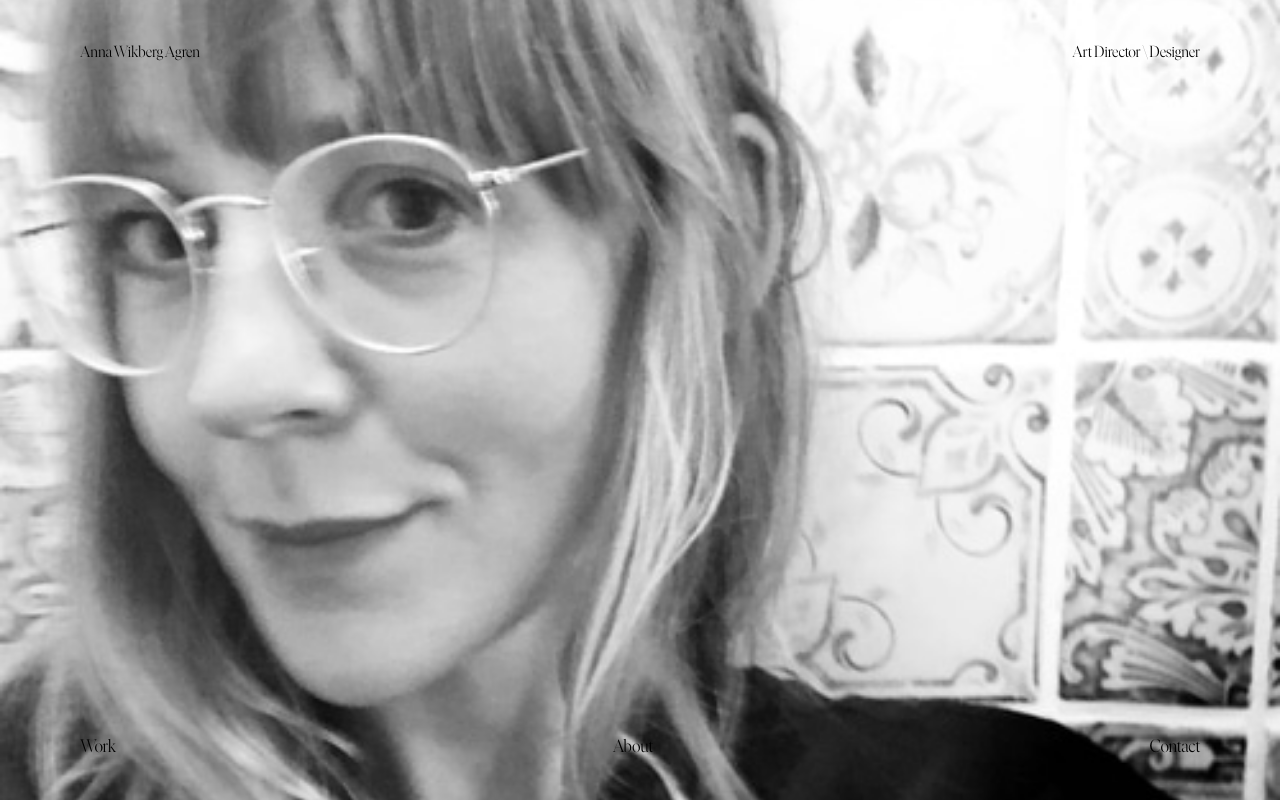
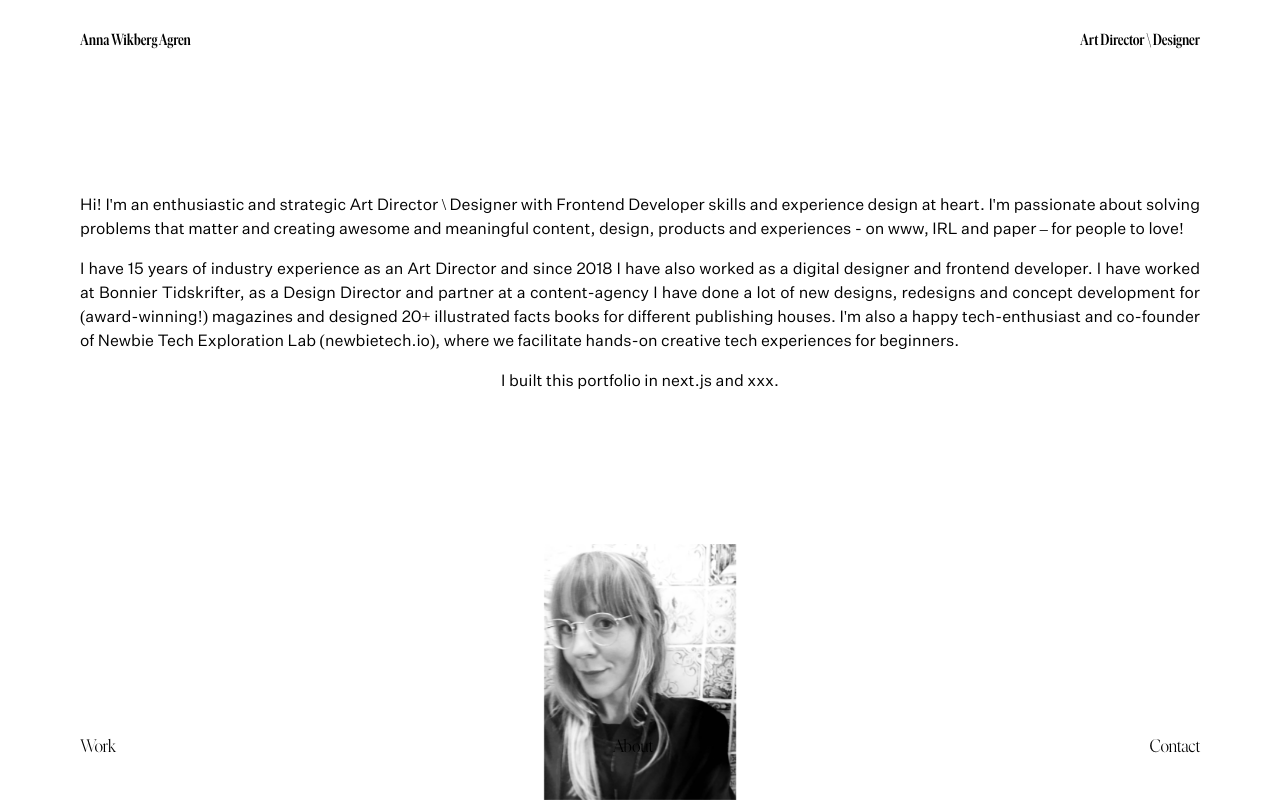
Before and after one commit to annaawgren/newportfolio, a Next.js app in the folder new_portfolio/: page /about in a window 1280 px wide. Shown: the top 800 px of the page. Built offline with nearby package versions, Linux system fonts and the light colour scheme; what tailwindcss-fluid would draw is missing.

Commit message:
about page things

```diff
--- a/new_portfolio/components/Header.js
+++ b/new_portfolio/components/Header.js
@@ -2,14 +2,14 @@ import Link from "next/link";
 
 export default function Header() {
   return (
-    <header className="w-full flex flex-row items-center justify-center px-5 md:px-10 lg:px-20 z-10 sticky top-0 pt-8 pb-8">
+    <header className="w-full flex flex-row items-center justify-center px-5 md:px-10 lg:px-20 z-20 fixed top-0 h-20">
       <Link href="/">
         <a className="flex flex-row items-center justify-between w-full">
-          <p className="ivar-light text-md block leading-10">
+          <p className="ivar-heading text-md block leading-10">
             Anna Wikberg Agren
           </p>
 
-          <p className="ivar-light text-md block">Art Director \ Designer</p>
+          <p className="ivar-heading text-md block">Art Director \ Designer</p>
         </a>
       </Link>
 
--- a/new_portfolio/components/layout.js
+++ b/new_portfolio/components/layout.js
@@ -18,18 +18,6 @@ export default function Layout({ children }) {
             font-family: "Ivar-fine-light-italic";
             src: url("/fonts/IvarFine-lightItalic.woff") format("woff"),
               url("/fonts/IvarFine-lightItalic.otf") format("otf");
-          }
-          @font-face {
-            font-family: "Soehne-buch";
-            src: url("/fonts/soehne-breit-test-buch.woff") format("woff"),
-              url("/fonts/SöhneBreitTest-Buch.otf") format("otf");
-          }
-
-          @font-face {
-            font-family: "Soehne-drei";
-            src: url("/fonts/soehne-breit-test-dreiviertelfett.woff")
-                format("woff"),
-              url("/fonts/SöhneBreitTest-Dreiviretelfett.otf") format("otf");
           }
 
           @font-face {
@@ -62,12 +50,6 @@ export default function Layout({ children }) {
             font-size: 16px;
           }
 
-          .soehne-heading {
-            font-family: "Soehne-drei";
-          }
-          .soehne-light {
-            font-family: "Soehne-buch";
-          }
           .ivar-heading {
             font-family: "Ivar-display";
           }
--- a/new_portfolio/components/navlinks.js
+++ b/new_portfolio/components/navlinks.js
@@ -5,17 +5,17 @@ export default function Navlinks() {
     <React.Fragment>
       <div className="flex flex-row justify-between w-full px-5 md:px-10 lg:px-20 pb-10 fixed bottom-0 z-50">
         <Link href="/work">
-          <a className="ivar-light hover:text-gray-200 block bg-blue text-lg">
+          <a className="ivar-light hover:text-gradient-to-r from-primary via-secondary to-danger block bg-blue text-lg">
             Work
           </a>
         </Link>
         <Link href="/about">
-          <a className="ivar-light hover:text-gray-200 block bg-blue text-lg">
+          <a className="ivar-light hover:text-gradient-to-r from-primary via-secondary to-danger block bg-blue text-lg">
             About
           </a>
         </Link>
         <Link href="/contact">
-          <a className="ivar-light hover:text-gray-200 block bg-blue text-lg">
+          <a className="ivar-light hover:text-gradient-to-r from-primary via-secondary to-danger block bg-blue text-lg">
             Contact
           </a>
         </Link>
--- a/new_portfolio/pages/about.js
+++ b/new_portfolio/pages/about.js
@@ -6,13 +6,44 @@ export default function About() {
   return (
     <Layout>
       <Header />
-      About
-      <footer className="footer-img w-full h-screen flex flex-col items-center justify-center ">
+
+      <div className="h-48 w-full" />
+
+      <section className="about-txt w-full h-screen flex flex-col items-center  px-5 md:px-10 lg:px-20">
+        <p className="untitled-text text-md text-justify mb-4">
+          Hi! I'm an enthusiastic and strategic Art Director \ Designer with
+          Frontend Developer skills and experience design at heart. I'm
+          passionate about solving problems that matter and creating awesome and
+          meaningful content, design, products and experiences - on www, IRL and
+          paper – for people to love!
+        </p>
+        <p className="untitled-text text-md text-justify mb-4">
+          I have 15 years of industry experience as an Art Director and since
+          2018 I have also worked as a digital designer and frontend developer.
+          I have worked at Bonnier Tidskrifter, as a Design Director and partner
+          at a content-agency I have done a lot of new designs, redesigns and
+          concept development for (award-winning!) magazines and designed 20+
+          illustrated facts books for different publishing houses. I'm also a
+          happy tech-enthusiast and co-founder of Newbie Tech Exploration Lab
+          (newbietech.io), where we facilitate hands-on creative tech
+          experiences for beginners.
+        </p>
+
+        <p className="untitled-text text-md text-justify mb-4">
+          I built this portfolio in next.js and xxx.
+        </p>
+      </section>
+
+      <div className="w-full h-screen bg-transparent"></div>
+
+      <div className="w-full h-64 flex flex-row justify-center px-5 md:px-10 lg:px-20 sticky bottom-0 z-10">
         <img
           src="/images/anna-test.jpeg"
-          className="text-center bg-gray-100 w-full h-auto object-cover"
+          className="h-full text-center object-cover"
         />
-      </footer>
+      </div>
+
+      <div className=" h-40 w-full" />
       <Navlinks />
     </Layout>
   );
--- a/new_portfolio/pages/index.js
+++ b/new_portfolio/pages/index.js
@@ -10,7 +10,7 @@ export default function Home() {
         <title>Anna Wikberg Ågren Art Director</title>
       </Head>
 
-      <main className="w-full">
+      <main className="w-full h-screen">
         <section className="intro bg-gradient-to-r from-primary via-secondary to-danger w-full h-screen sticky top-0 flex flex-col items-center justify-top pt-40 ">
           <p className="ivar-light text-md text-center mb-4 text-white">
             Anna Wikberg Agren
--- a/new_portfolio/pages/work.js
+++ b/new_portfolio/pages/work.js
@@ -38,7 +38,7 @@ export default function Work() {
 
       <Header />
 
-      <div className="h-20 w-full" />
+      <div className=" h-28 w-full" />
 
       <ul className="grid grid-cols-2 md:grid-cols-3 gap-4 px-5 md:px-10 lg:px-20">
         <li>
@@ -116,7 +116,7 @@ export default function Work() {
         </li>
       </ul>
 
-      <div className="h-20 w-full" />
+      <div className="h-40 w-full" />
 
       <Navlinks />
 
@@ -136,7 +136,7 @@ export default function Work() {
       li.in-view  {
         opacity: 0;
         scale: 0;
-          transition: 900ms;
+          transition: 400ms;
           transform: translateY(25px);
       }
       li {
@@ -145,7 +145,7 @@ export default function Work() {
       li.in-view {
         opacity: 1;
         scale: 1;
-          transform: translateY(0);
+        transform: translateY(0);
       }
 
 
@@ -157,16 +157,16 @@ export default function Work() {
         transition-delay: 0.2s;
       }
       li.in-view:nth-child(3) {
-        transition-delay: 1s;
+        transition-delay: 0.4s;
       }
       li.in-view:nth-child(4) {
-        transition-delay: 1.5s;
+        transition-delay: 0.6s;
       }
       li.in-view:nth-child(5) {
-        transition-delay: 2s;
+        transition-delay: 0.8s;
       }
       li.in-view:nth-child(6) {
-        transition-delay: 2.5s;
+        transition-delay: 1s;
       }
 
     }
--- a/new_portfolio/tailwind.config.js
+++ b/new_portfolio/tailwind.config.js
@@ -22,7 +22,7 @@ module.exports = {
     sm: "14px",
     md: {
       min: "16px",
-      max: "40px",
+      max: "28px",
       minvw: "320px",
       maxvw: "1280px",
     },
```
